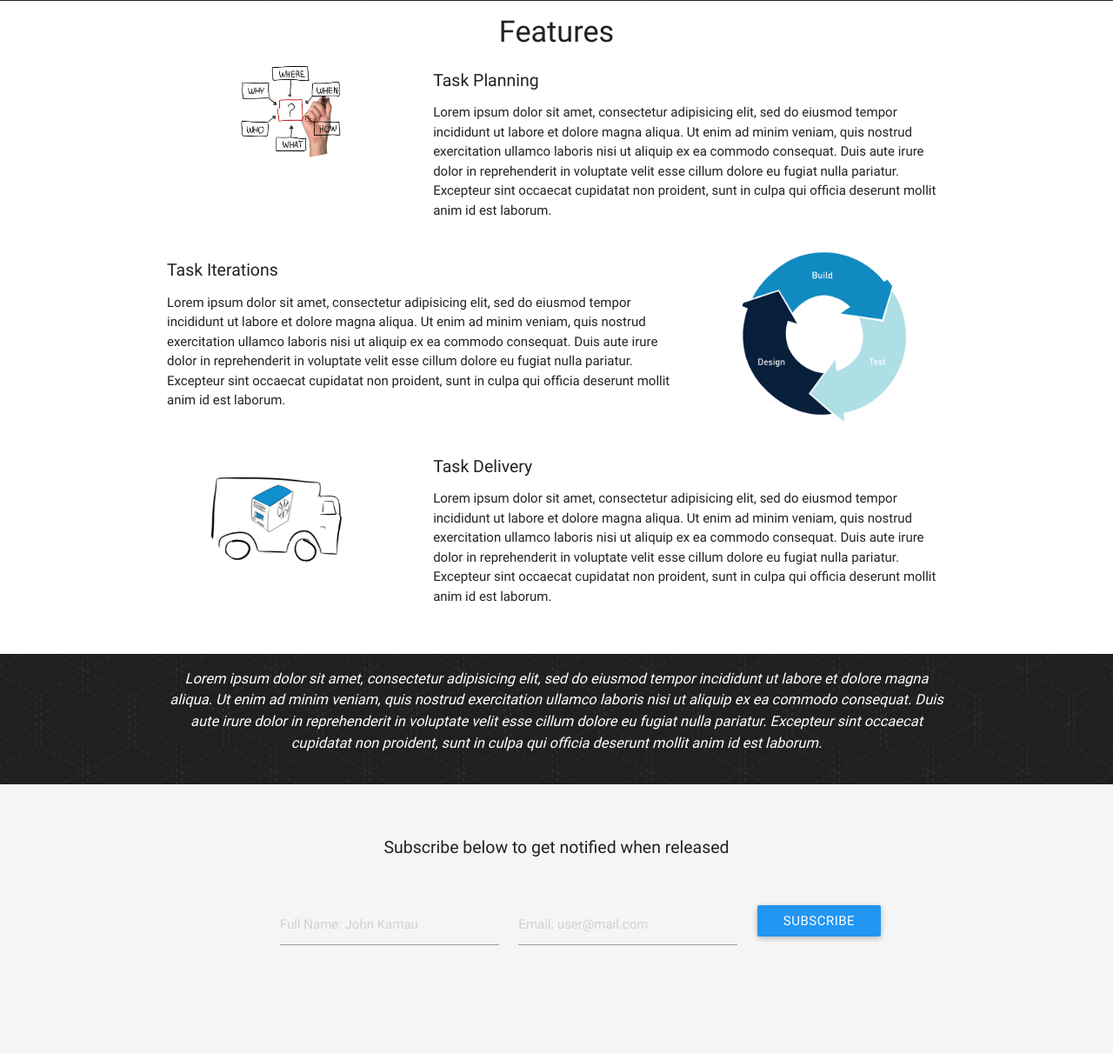
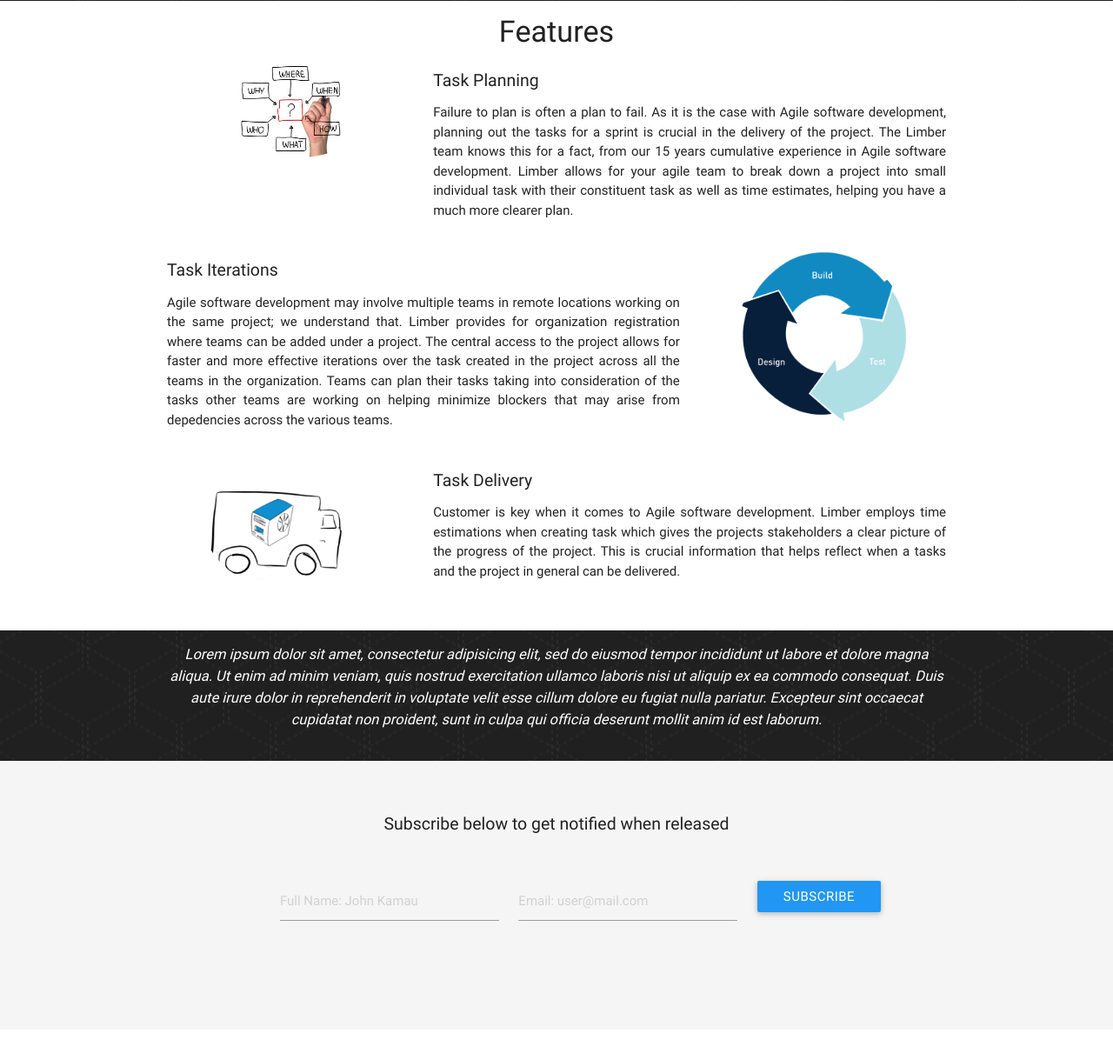
Before and after one commit to andela/limber, a Django app: page / in a window 1280 px wide. Shown: the part 579-1790 px from the top of the page at 87% size. Run offline with Django 3.2, Linux system fonts and the light colour scheme; some libraries are stand-ins or nearby versions.

Commit message:
[Feature #115229619] Add meaningful content
- add more descriptive  content on the features section

```diff
--- a/public/static/styles/style.css
+++ b/public/static/styles/style.css
@@ -199,3 +199,7 @@ h5 {
 .fixed-action-btn.horizontal ul li {
     margin: 0px 0px 0px 8px;
 }
+
+.feature {
+    text-align: justify;
+}
--- a/public/templates/limber/landing.html
+++ b/public/templates/limber/landing.html
@@ -13,7 +13,7 @@
                     <a href="#" class="logo">Limber</a>
                     <ul id="nav-mobile" class="right">
                         <li><a href="/signup" class="btn">Signup</a>&nbsp;</li>
-                        <li><a href="/login" class="btn">Login</a></li>
+                        <li><a href="/login" class="btn btn-login">Login</a></li>
                     </ul>
                 </div>
             </nav>
@@ -30,7 +30,7 @@
         </div>
         <!-- Middle content box -->
         <div class="row">
-            <div class="container">
+            <div class="container feature">
                 <h4 class="center">Features</h4>
                 <div class="row">
                     <div class="col s4" id="landing_image1">
@@ -41,7 +41,10 @@
                     <div class="col s8">
                         <h5>Task Planning</h5>
                         <p>
-                            Lorem ipsum dolor sit amet, consectetur adipisicing elit, sed do eiusmod tempor incididunt ut labore et dolore magna aliqua. Ut enim ad minim veniam, quis nostrud exercitation ullamco laboris nisi ut aliquip ex ea commodo consequat. Duis aute irure dolor in reprehenderit in voluptate velit esse cillum dolore eu fugiat nulla pariatur. Excepteur sint occaecat cupidatat non proident, sunt in culpa qui officia deserunt mollit anim id est laborum.
+                            Failure to plan is often a plan to fail. As it is the case with Agile software development, planning out the tasks for a sprint is crucial in the
+                            delivery of the project. The Limber team knows this for a fact, from our 15 years cumulative experience in Agile software development. Limber allows
+                            for your agile team to break down a project into small individual task with their constituent task as well as time estimates, helping you have a much
+                            more clearer plan.
                         </p>
                     </div>
                 </div>
@@ -49,7 +52,10 @@
                     <div class="col s8">
                         <h5> Task Iterations</h5>
                         <p>
-                            Lorem ipsum dolor sit amet, consectetur adipisicing elit, sed do eiusmod tempor incididunt ut labore et dolore magna aliqua. Ut enim ad minim veniam, quis nostrud exercitation ullamco laboris nisi ut aliquip ex ea commodo consequat. Duis aute irure dolor in reprehenderit in voluptate velit esse cillum dolore eu fugiat nulla pariatur. Excepteur sint occaecat cupidatat non proident, sunt in culpa qui officia deserunt mollit anim id est laborum.
+                            Agile software development may involve multiple teams in remote locations working on the same project; we understand that. Limber provides for organization
+                            registration where teams can be added under a project. The central access to the project allows for faster and more effective iterations over the task created
+                            in the project across all the teams in the organization. Teams can plan their tasks taking into consideration of the tasks other teams are working on helping
+                            minimize blockers that may arise from depedencies across the various teams.
                         </p>
                     </div>
                     <div class="col s4">
@@ -67,7 +73,8 @@
                     <div class="col s8">
                         <h5>Task Delivery</h5>
                         <p>
-                            Lorem ipsum dolor sit amet, consectetur adipisicing elit, sed do eiusmod tempor incididunt ut labore et dolore magna aliqua. Ut enim ad minim veniam, quis nostrud exercitation ullamco laboris nisi ut aliquip ex ea commodo consequat. Duis aute irure dolor in reprehenderit in voluptate velit esse cillum dolore eu fugiat nulla pariatur. Excepteur sint occaecat cupidatat non proident, sunt in culpa qui officia deserunt mollit anim id est laborum.
+                            Customer is key when it comes to Agile software development. Limber employs time estimations when creating task which gives the projects stakeholders a clear
+                            picture of the progress of the project. This is crucial information that helps reflect when a tasks and the project in general can be delivered.
                         </p>
                     </div>
                 </div>
```
